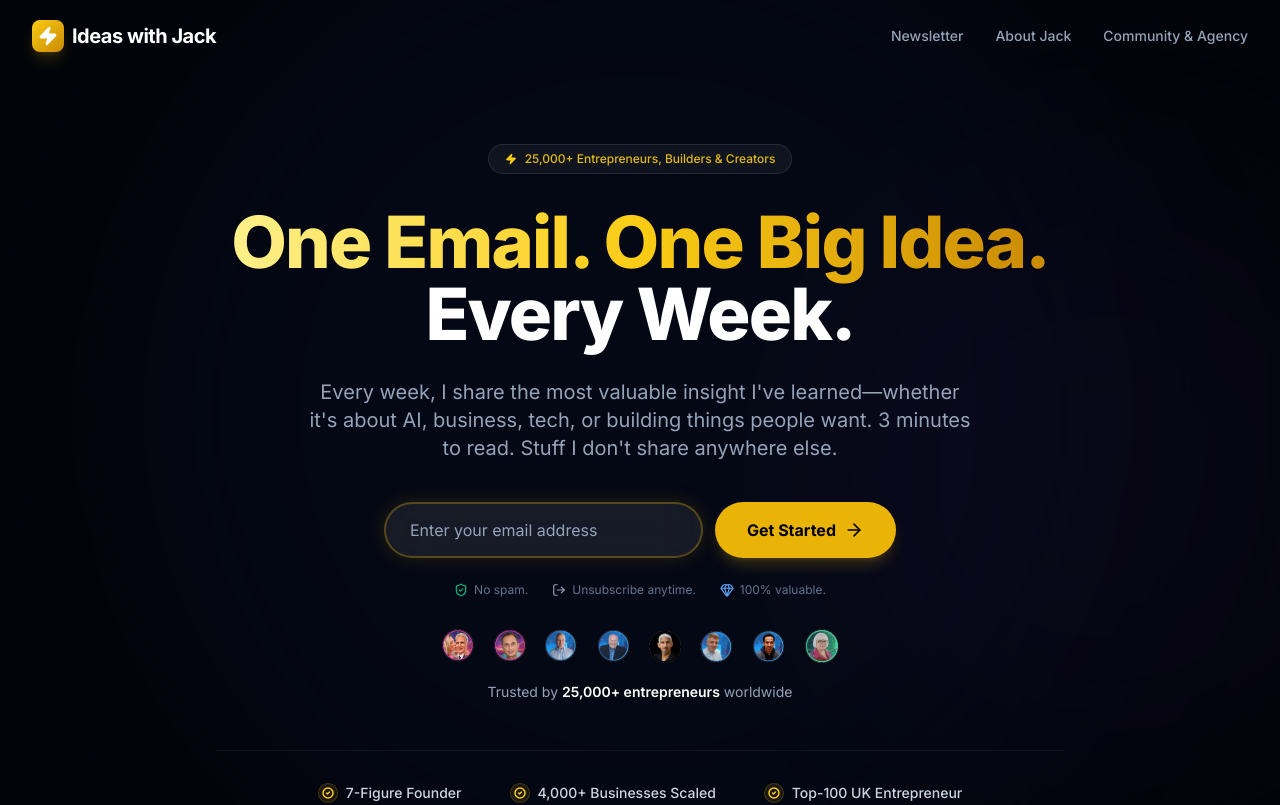
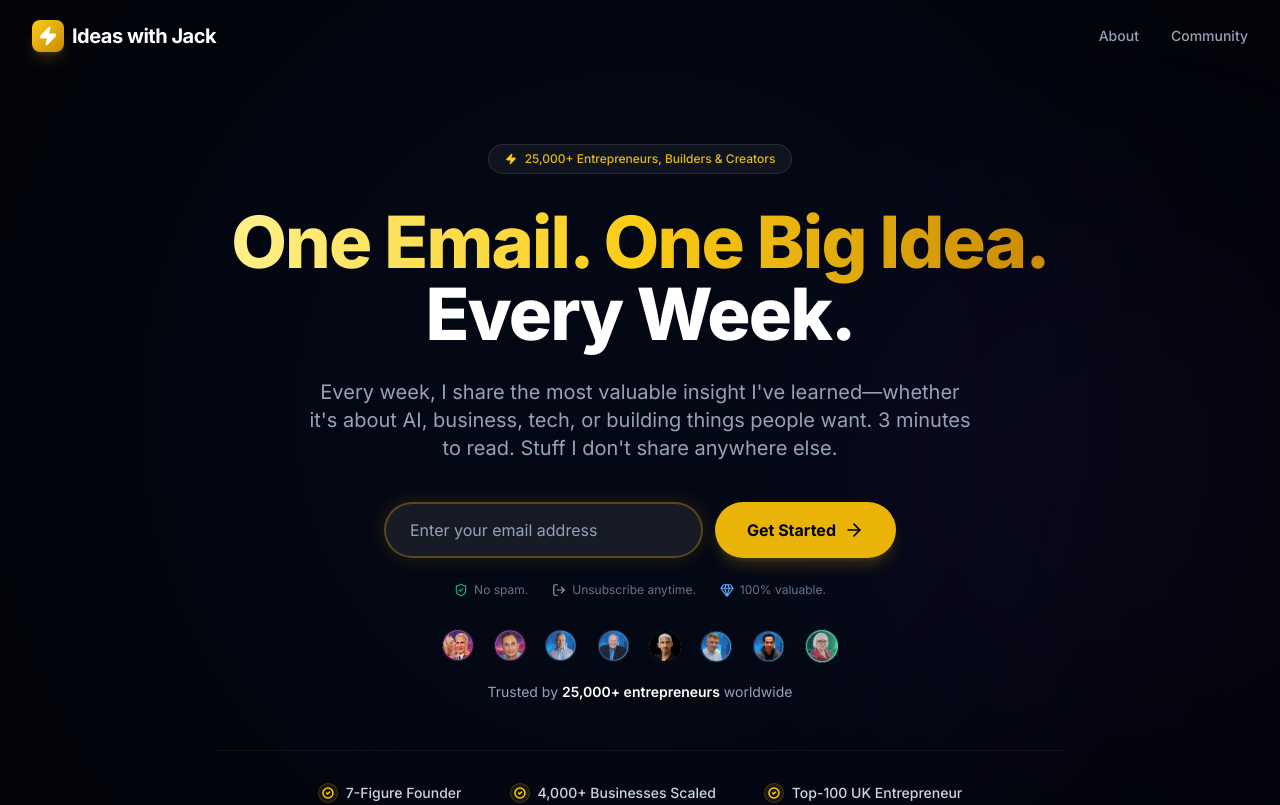
Before and after one commit to ItsssssJack/ideas-with-jack, a React (Vite) app: page / in a window 1280 px wide. Shown: the top 805 px of the page. Built offline with nearby package versions, Linux system fonts and the light colour scheme.

Commit message:
Simplify navigation menu labels
- Remove 'Newsletter' link
- Shorten 'About Jack' to 'About'
- Shorten 'Community & Agency' to 'Community'

🤖 Generated with [Claude Code](https://claude.com/claude-code)

Co-Authored-By: Claude <noreply@anthropic.com>

```diff
--- a/components/Header.tsx
+++ b/components/Header.tsx
@@ -14,9 +14,8 @@ export const Header: React.FC = () => {
   }, []);
 
   const navLinks = [
-    { label: 'Newsletter', href: '#newsletter' },
-    { label: 'About Jack', href: '#about' },
-    { label: 'Community & Agency', href: '#ecosystem' },
+    { label: 'About', href: '#about' },
+    { label: 'Community', href: '#ecosystem' },
   ];
 
   return (
```
